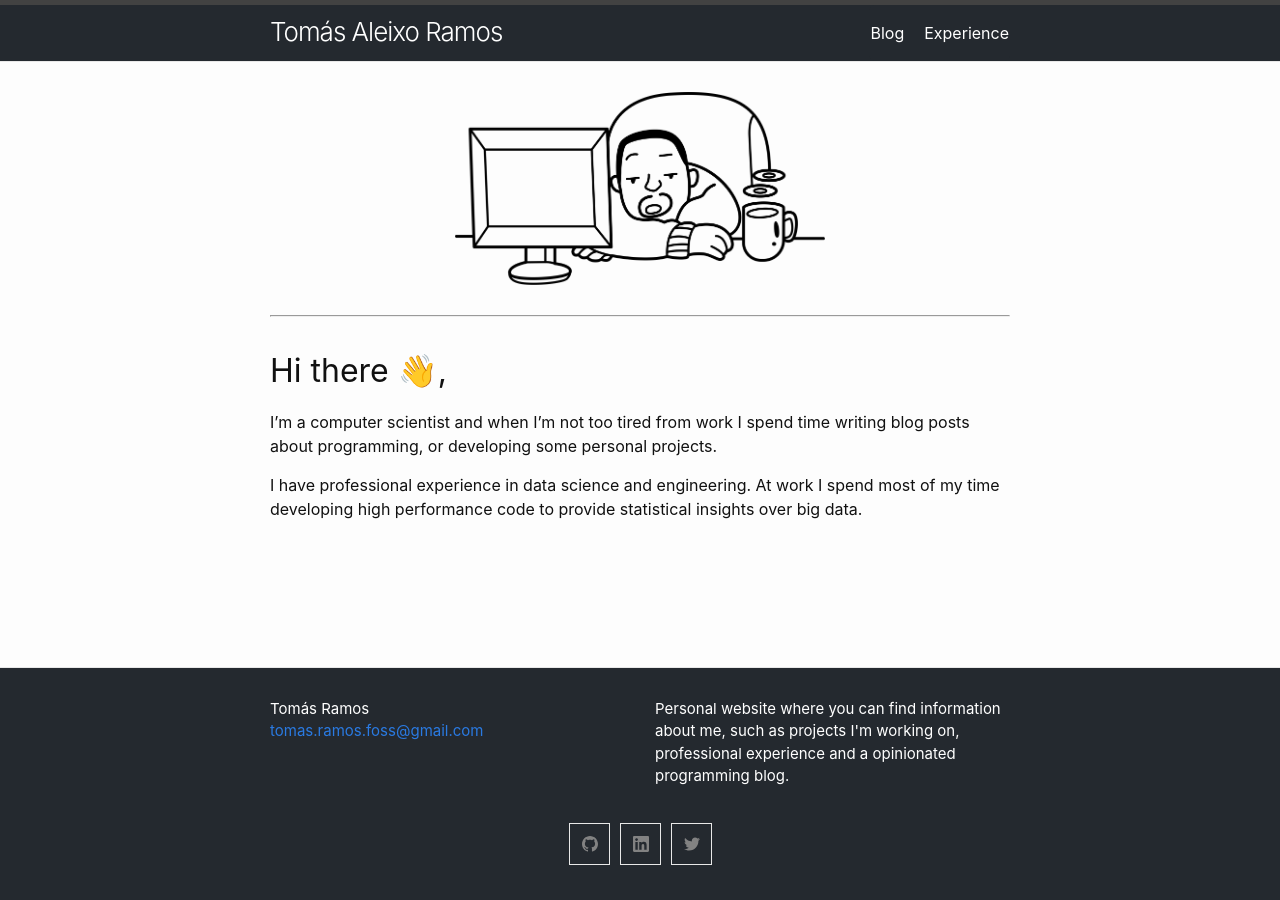
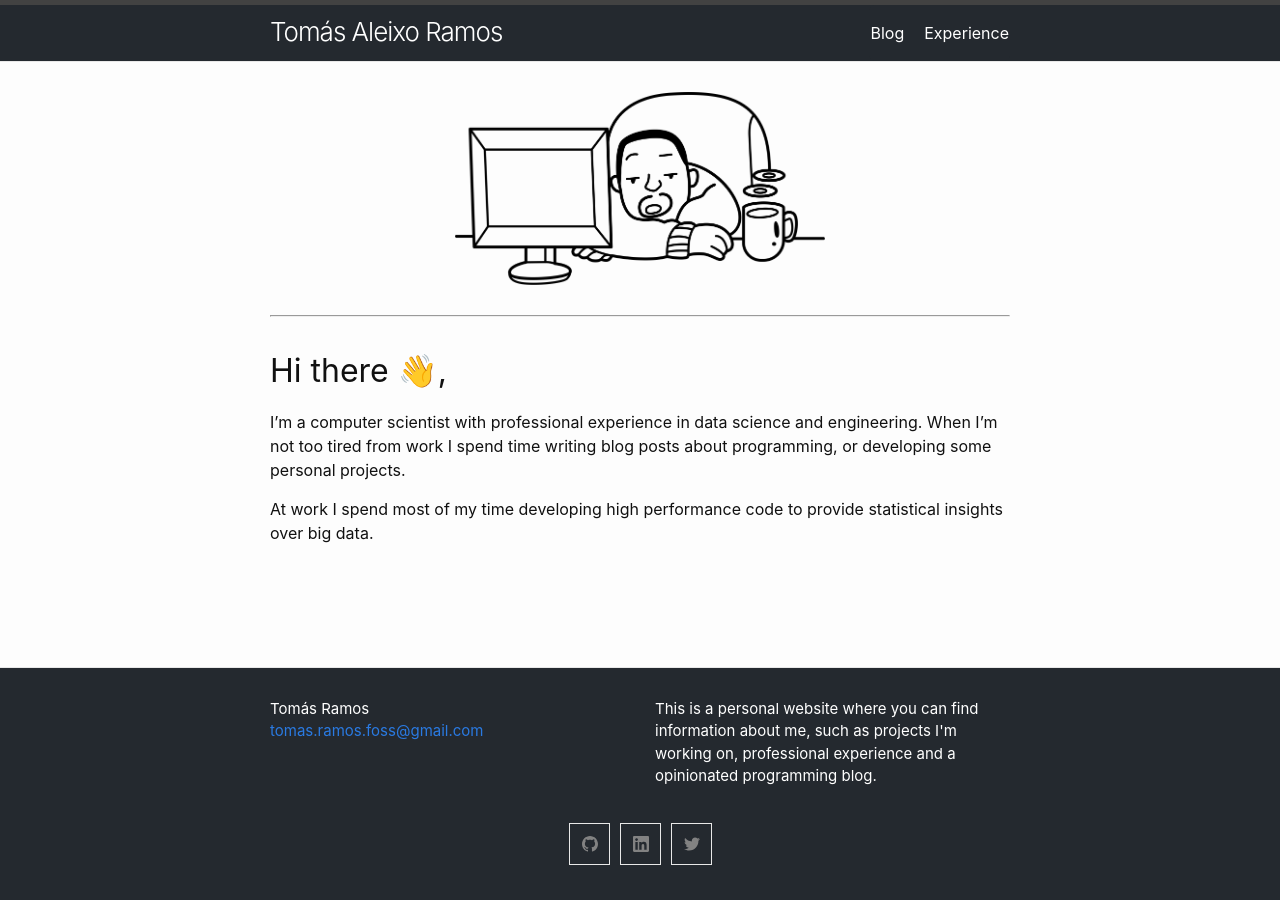
Before and after one commit to tomas-ramos21/tomas-ramos21.github.io, a Jekyll site: the page built from index.md, in a window 1280 px wide. Built offline with Jekyll 4.4.1, drawn with Linux system fonts in a browser that asks for light colours.

Commit message:
Updated landing page

```diff
--- a/_config.yml
+++ b/_config.yml
@@ -3,9 +3,9 @@ author:
   name: Tomás Ramos
   email: tomas.ramos.foss@gmail.com
 description: > # this means to ignore newlines until "show_excerpts:"
-  Personal website where you can find information about me, such as
-  projects I'm working on, professional experience and a opinionated
-  programming blog.
+  This is a personal website where you can find information about me,
+  such as projects I'm working on, professional experience and a
+  opinionated programming blog.
 
 show_excerpts: false # set to true to show excerpts on the homepage
 
--- a/index.md
+++ b/index.md
@@ -10,6 +10,6 @@ layout: default
 
 # Hi there 👋,
 
-I'm a computer scientist and when I'm not too tired from work I spend time writing blog posts about programming, or developing some personal projects.
+I'm a computer scientist with professional experience in data science and engineering. When I'm not too tired from work I spend time writing blog posts about programming, or developing some personal projects.
 
-I have professional experience in data science and engineering. At work I spend most of my time developing high performance code to provide statistical insights over big data.
+At work I spend most of my time developing high performance code to provide statistical insights over big data.
```
Also changed, not shown: 10 other files.
